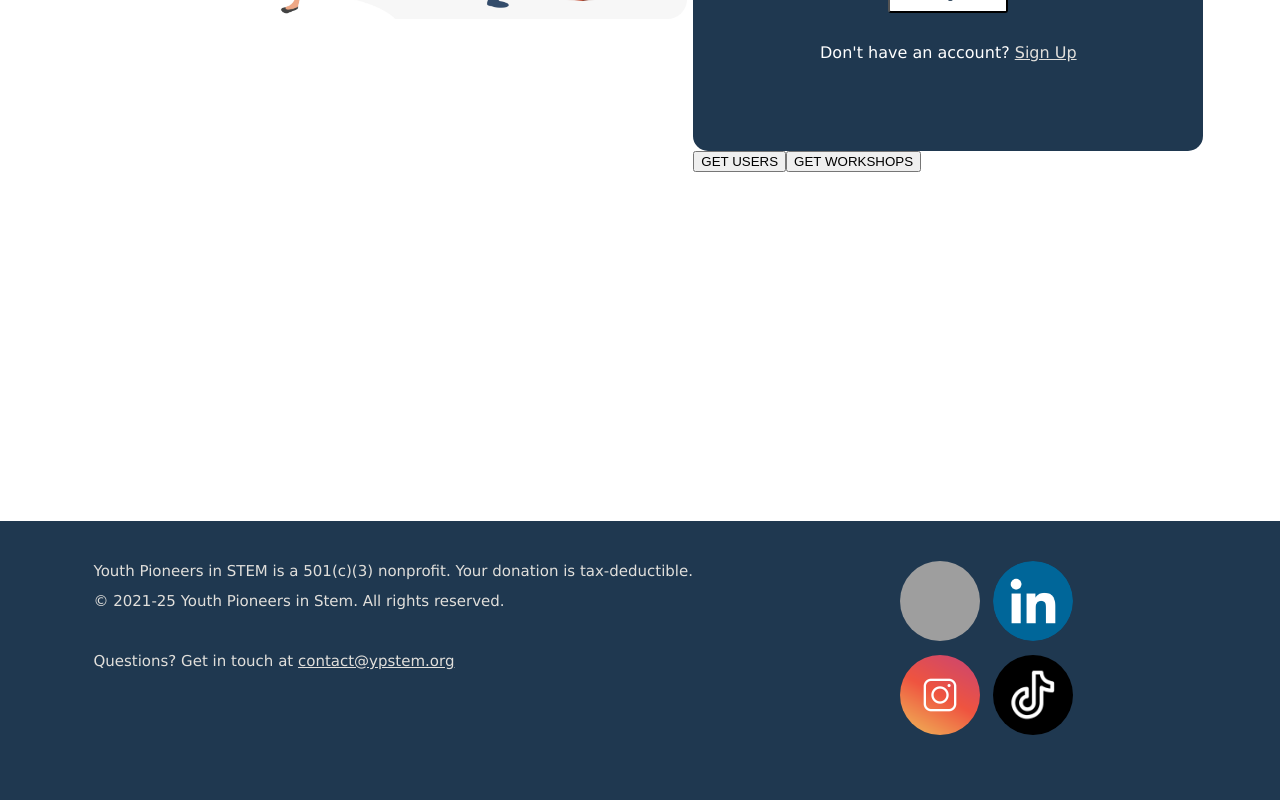
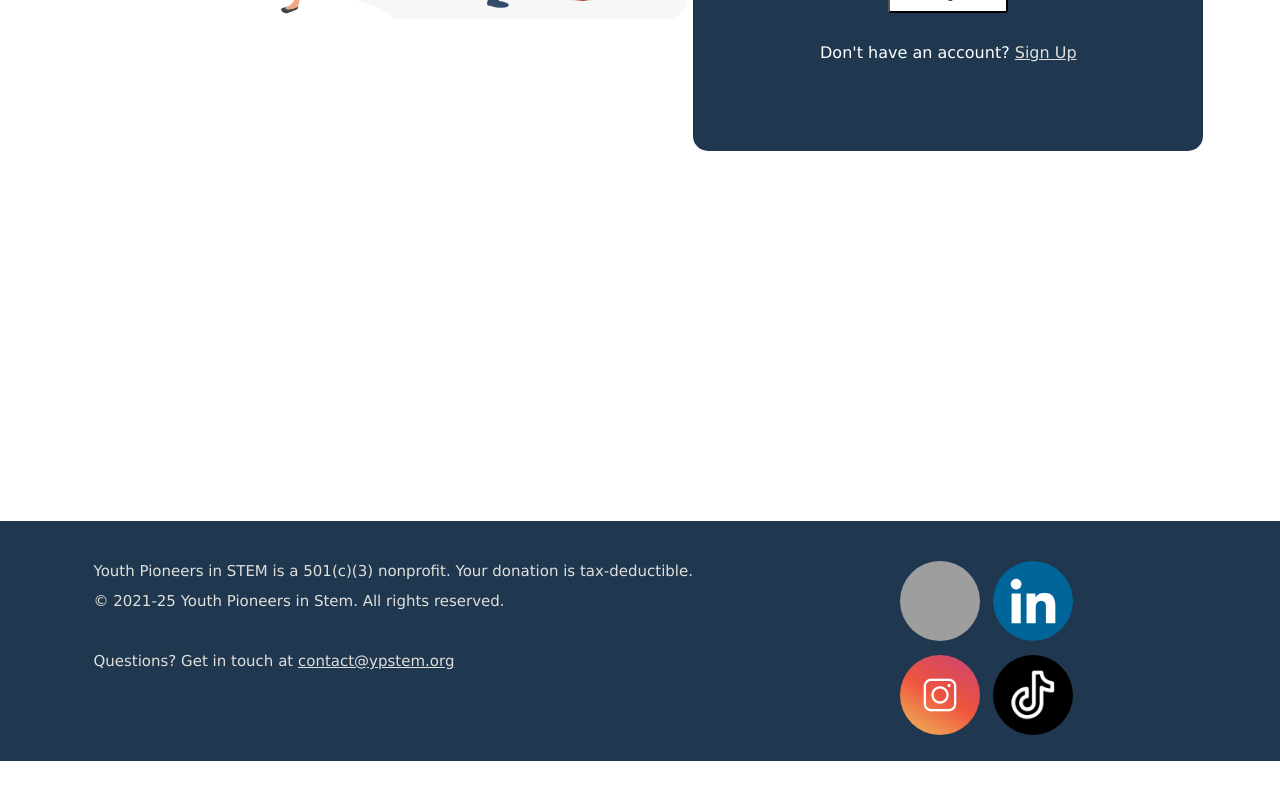
Before and after one commit to lidn0405/workshop, a React (Vite) app in the folder frontend/: page /login in a window 1280 px wide. Shown: the part 504-1304 px from the top of the page. After the commit the page ends 1265 px from the top, so only its background shows below. Built offline with nearby package versions, Linux system fonts and the light colour scheme; grey boxes are pictures that could not be loaded.

Commit message:
formatting changes. start of user auth and context

```diff
--- a/frontend/src/App.tsx
+++ b/frontend/src/App.tsx
@@ -3,7 +3,7 @@ import './stylesheets/App.css'
 import { BrowserRouter, Routes, Route} from 'react-router-dom';
 
 
-import LayoutPage from './pages/LayoutPage';
+import LayoutPage from './pages/Layout/LayoutPage';
 import HomePage from './pages/Home/HomePage';
 import ProfilePage from './pages/Profile/ProfilePage';
 import LoginPage from './pages/Login/LoginPage';
--- /dev/null
+++ b/frontend/src/pages/Layout/LayoutPage.tsx
@@ -0,0 +1,16 @@
+import { Outlet } from "react-router-dom";
+import { Header } from "./header/Header";
+import { Footer } from "./footer/Footer";
+import { useState } from "react";
+
+export default function LayoutPage() {
+    const [isLoggedIn, setIsLoggedIn] = useState(false);
+
+    return (
+        <div>
+            <Header isLoggedIn={isLoggedIn}/>
+            <main><Outlet /></main>
+            <Footer />
+        </div>
+    )
+}
--- a/frontend/src/components/footer/footer.css
+++ b/frontend/src/pages/Layout/footer/footer.css
@@ -24,7 +24,7 @@ a:link {
     align-items: center;
     padding-top: 20px;
     width: 400px;
-    height: 300px;
+    height: 200px;
     background-color: #1f3850;
 }
 
--- a/frontend/src/components/header/Header.tsx
+++ b/frontend/src/pages/Layout/header/Header.tsx
@@ -2,11 +2,17 @@
 import { Link, useNavigate } from 'react-router-dom'
 
 import './header.css'
-import { useState } from 'react';
 
-function Header() {
+type loginState = {
+    isLoggedIn: boolean
+}
+
+type setLoginState = {
+    setIsLoggedIn: React.Dispatch<React.SetStateAction<boolean>>;
+}
+
+function Header({isLoggedIn}: loginState) {
     let navigate = useNavigate();
-    const [signedIn, setSignedIn] = useState(false);
 
     return (
         <div className="header">
@@ -19,14 +25,16 @@ function Header() {
             <input id="searchBar" type="text" placeholder="Search For a Workshop"/>
             <div className="topButtons">
                 {
-                    !signedIn ? (
+                    isLoggedIn ? (
+                        <div>
+                            <button className='headerButton' onClick={() => navigate("/profile")}>Profile</button>
+                        </div>
+                    )
+                    : (
                         <div>
                             <button className="headerButton" onClick={() => navigate("/login")}>Login</button>
                             <button className="headerButton" onClick={() => navigate("/signup")}>Signup</button>
                         </div>
-                    )
-                    : (
-                        <button className='headerButton' onClick={() => navigate("/profile")}>Profile</button>
                     )
                 }
             </div>
--- a/frontend/src/pages/LayoutPage.tsx
+++ /dev/null
@@ -1,13 +0,0 @@
-import { Outlet } from "react-router-dom";
-import { Header } from "../components/header/Header";
-import { Footer } from "../components/footer/Footer";
-
-export default function LayoutPage() {
-    return (
-        <div>
-            <Header />
-            <main><Outlet /></main>
-            <Footer />
-        </div>
-    )
-}
--- a/frontend/src/pages/Login/LoginComponents/Login.tsx
+++ b/frontend/src/pages/Login/LoginComponents/Login.tsx
@@ -40,9 +40,6 @@ function Login() {
                      </div>
                 </div>
             </form>
-
-            <button onClick={getUsers}>GET USERS</button>
-            <button onClick={getWorkshops}>GET WORKSHOPS</button>
         </div>
     )
 }
```
Also changed, not shown: frontend/src/pages/Layout/footer/Footer.tsx (renamed from frontend/src/components/footer/Footer.tsx), frontend/src/pages/Layout/header/header.css (renamed from frontend/src/components/header/header.css).
